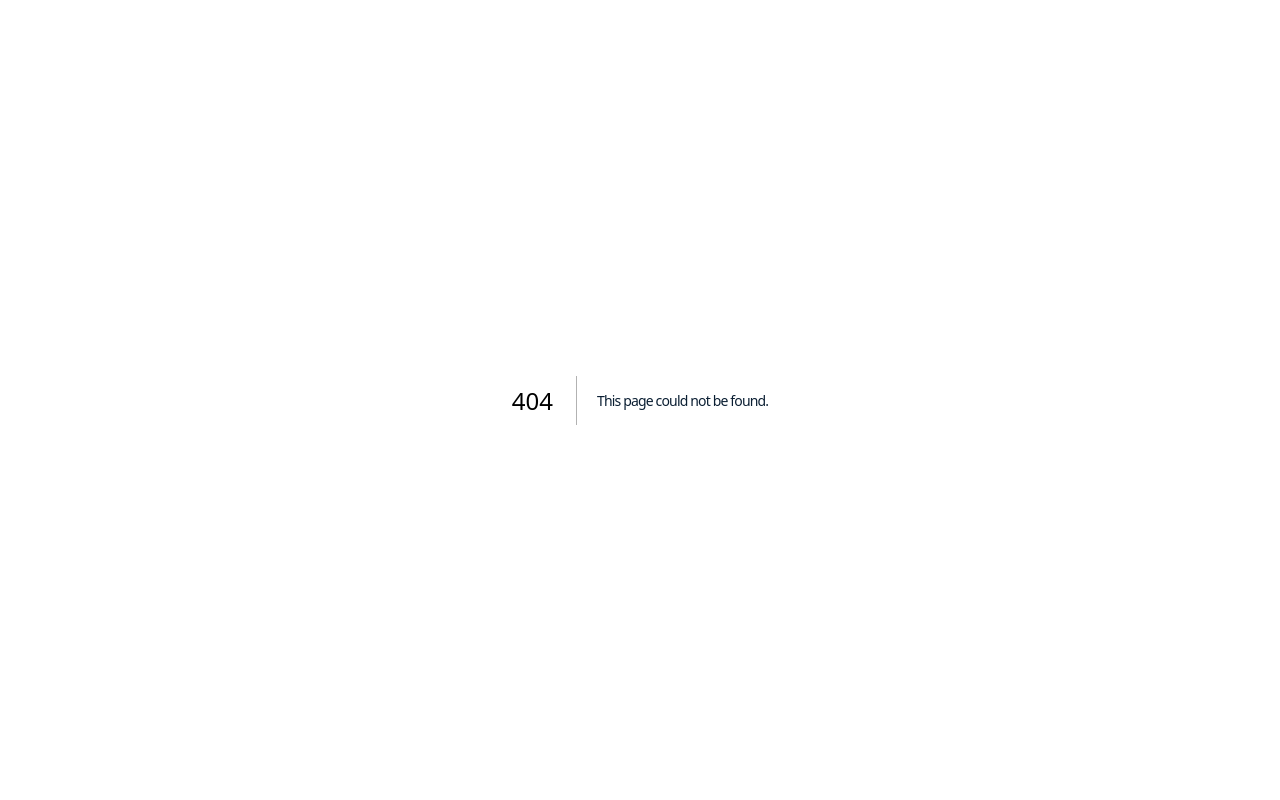
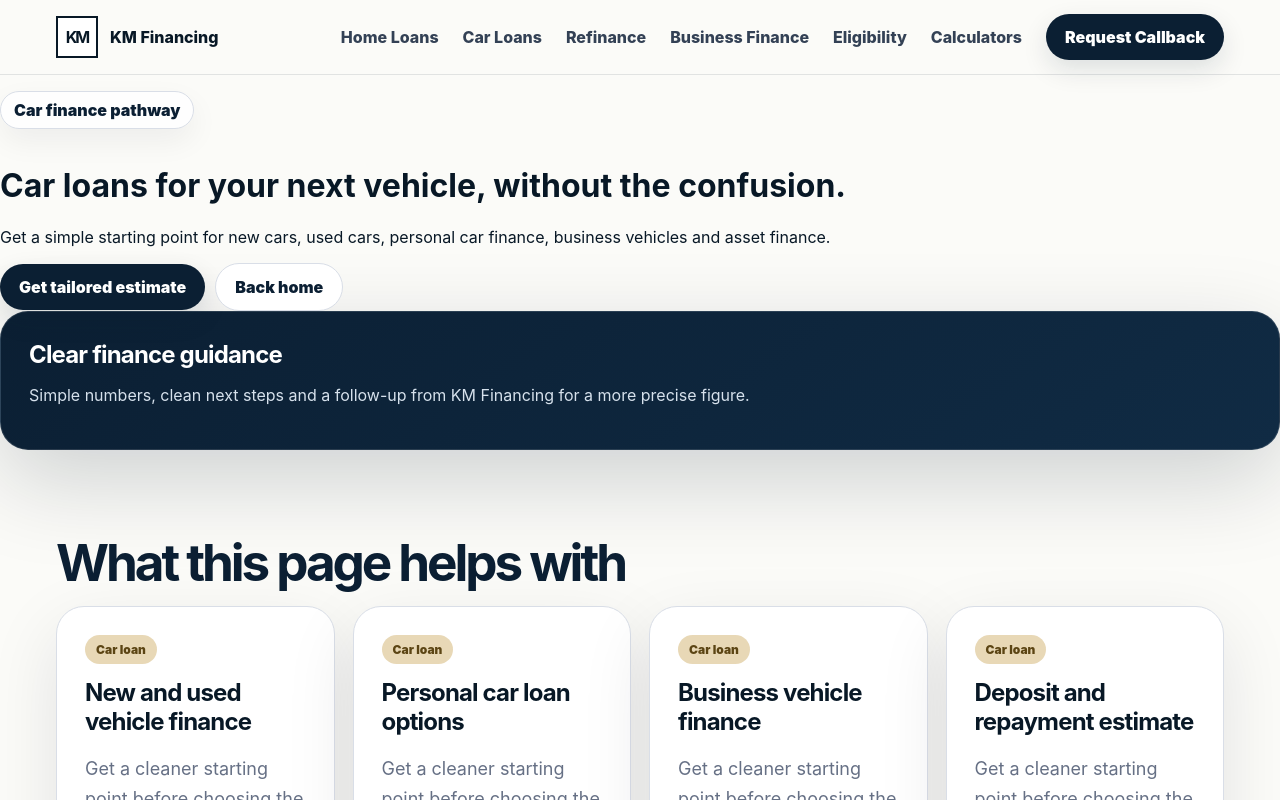
Before and after one commit to bigkdddddddd/kmfinancing, a Next.js app: page /car-loans in a window 1280 px wide. Before the commit this address had no page. Shown: the top 800 px of the page. Built offline with nearby package versions, Linux system fonts and the light colour scheme.

Commit message:
Add car loans page

```diff
--- /dev/null
+++ b/app/car-loans/page.tsx
@@ -0,0 +1,12 @@
+import { ServicePage } from "../components";
+
+export default function CarLoansPage() {
+  return <ServicePage
+    eyebrow="Car finance pathway"
+    title="Car loans for your next vehicle, without the confusion."
+    intro="Get a simple starting point for new cars, used cars, personal car finance, business vehicles and asset finance."
+    topic="Car loan"
+    sourcePage="car_loans_page"
+    bullets={["New and used vehicle finance", "Personal car loan options", "Business vehicle finance", "Deposit and repayment estimate"]}
+  />;
+}
```
